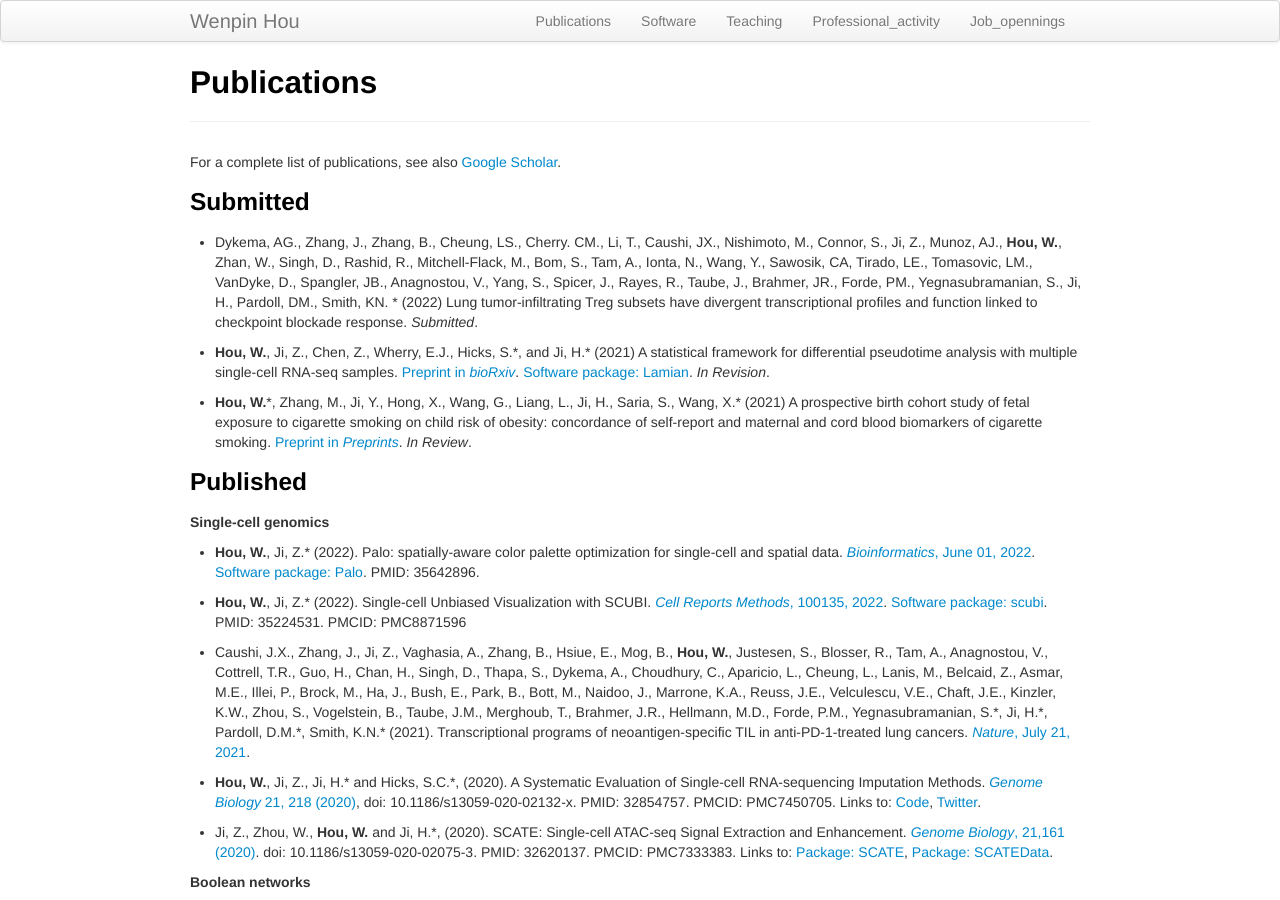
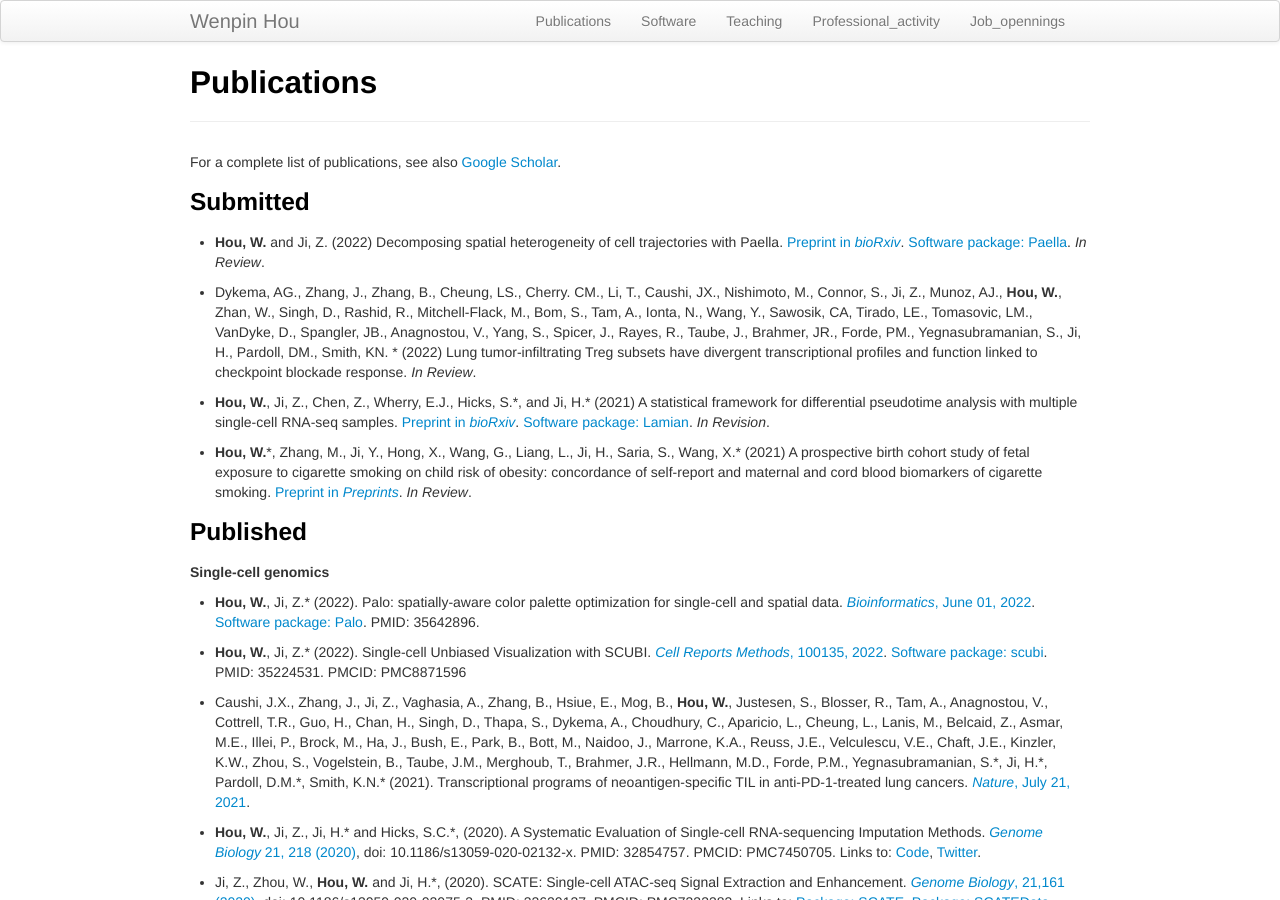
Before and after one commit to Winnie09/Wenpin_Hou, a Jekyll site: the page built from pages/publications.md, in a window 1280 px wide and 900 px high. Built offline with Jekyll 4.4.1, drawn with Linux system fonts in a browser that asks for light colours.

Commit message:
add publications

```diff
--- a/pages/publications.md
+++ b/pages/publications.md
@@ -10,7 +10,9 @@
 
 ### Submitted
 
-- Dykema, AG.,  Zhang, J., Zhang, B., Cheung, LS., Cherry. CM., Li, T., Caushi, JX., Nishimoto, M., Connor, S., Ji, Z., Munoz, AJ., **Hou, W.**, Zhan, W., Singh, D., Rashid, R., Mitchell-Flack, M., Bom, S., Tam, A., Ionta, N., Wang, Y., Sawosik, CA, Tirado, LE., Tomasovic, LM., VanDyke, D., Spangler, JB., Anagnostou, V., Yang, S., Spicer, J., Rayes, R., Taube, J., Brahmer, JR., Forde, PM., Yegnasubramanian, S., Ji, H., Pardoll, DM., Smith, KN. \* (2022) Lung tumor-infiltrating Treg subsets have divergent transcriptional profiles and function linked to checkpoint blockade response. *Submitted*.
+- **Hou, W.** and Ji, Z. (2022) Decomposing spatial heterogeneity of cell trajectories with Paella. [Preprint in *bioRxiv*](https://www.biorxiv.org/content/10.1101/2022.09.05.506682v1). [Software package: Paella](https://github.com/Winnie09/Paella). *In Review*.
+
+- Dykema, AG.,  Zhang, J., Zhang, B., Cheung, LS., Cherry. CM., Li, T., Caushi, JX., Nishimoto, M., Connor, S., Ji, Z., Munoz, AJ., **Hou, W.**, Zhan, W., Singh, D., Rashid, R., Mitchell-Flack, M., Bom, S., Tam, A., Ionta, N., Wang, Y., Sawosik, CA, Tirado, LE., Tomasovic, LM., VanDyke, D., Spangler, JB., Anagnostou, V., Yang, S., Spicer, J., Rayes, R., Taube, J., Brahmer, JR., Forde, PM., Yegnasubramanian, S., Ji, H., Pardoll, DM., Smith, KN. \* (2022) Lung tumor-infiltrating Treg subsets have divergent transcriptional profiles and function linked to checkpoint blockade response. *In Review*.
 
 - **Hou, W.**, Ji, Z., Chen, Z., Wherry, E.J., Hicks, S.\*, and Ji, H.\* (2021) A statistical framework for differential pseudotime analysis with multiple single-cell RNA-seq samples. [Preprint in *bioRxiv*](https://www.biorxiv.org/content/10.1101/2021.07.10.451910v1.full.pdf+html). [Software package: Lamian](https://github.com/Winnie09/Lamian). *In Revision*.
 
```
